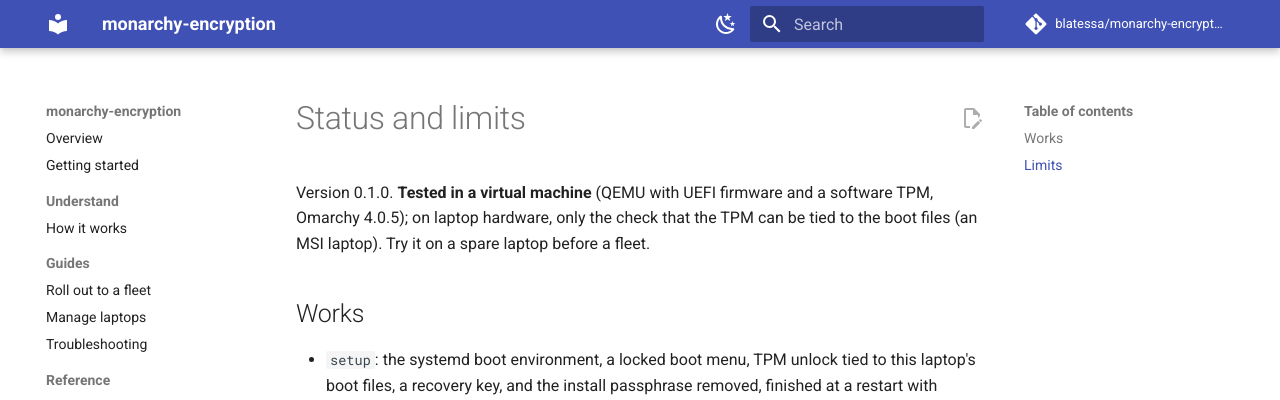
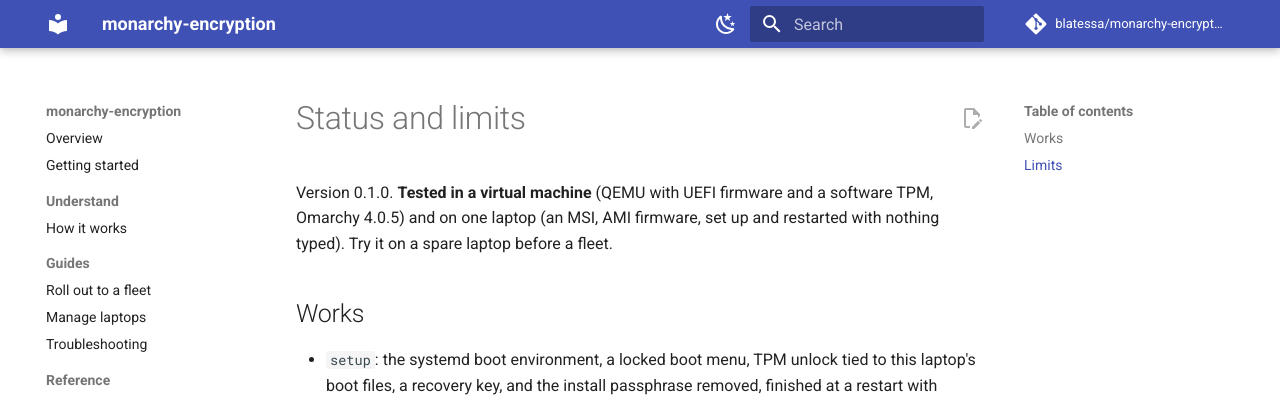
Before and after one commit to blatessa/monarchy-encryption, an MkDocs documentation site: the page built from docs/status.md, in a window 1280 px wide and 1108 px high. Shown: the top 400 px of the window. Built offline with MkDocs 1.6.1 and Material for MkDocs 9.7.7, drawn with Linux system fonts in a browser that asks for light colours; comment, search, counter and statistics services are not loaded.

Commit message:
docs: status: tested on an MSI laptop too
Co-Authored-By: Claude Opus 5.5 <noreply@anthropic.com>

```diff
--- a/docs/status.md
+++ b/docs/status.md
@@ -1,8 +1,7 @@
 # Status and limits
 
-Version 0.1.0. **Tested in a virtual machine** (QEMU with UEFI firmware and a software TPM, Omarchy 4.0.5); on laptop
-hardware, only the check that the TPM can be tied to the boot files (an MSI laptop). Try it on a spare laptop before a
-fleet.
+Version 0.1.0. **Tested in a virtual machine** (QEMU with UEFI firmware and a software TPM, Omarchy 4.0.5) and on one
+laptop (an MSI, AMI firmware, set up and restarted with nothing typed). Try it on a spare laptop before a fleet.
 
 ## Works
 
```
